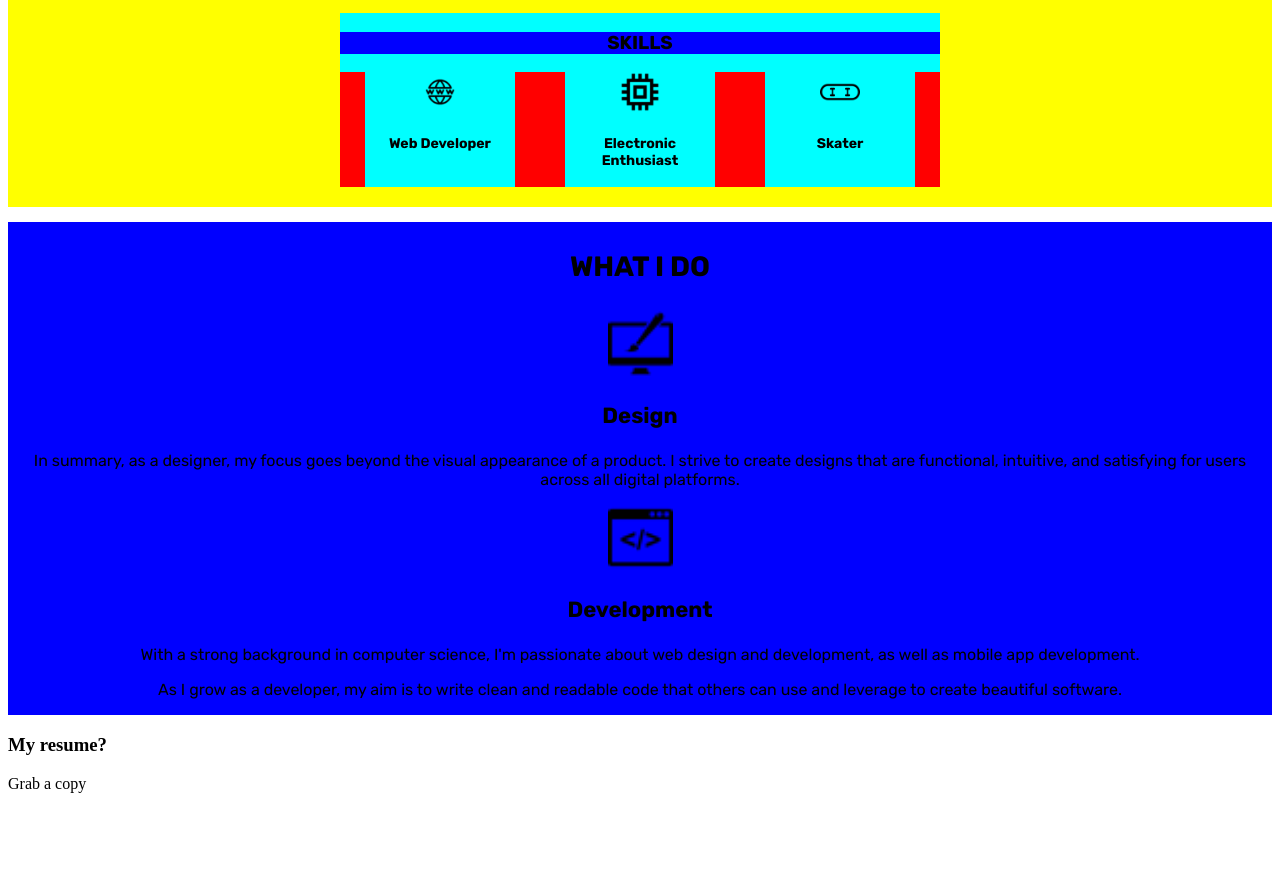
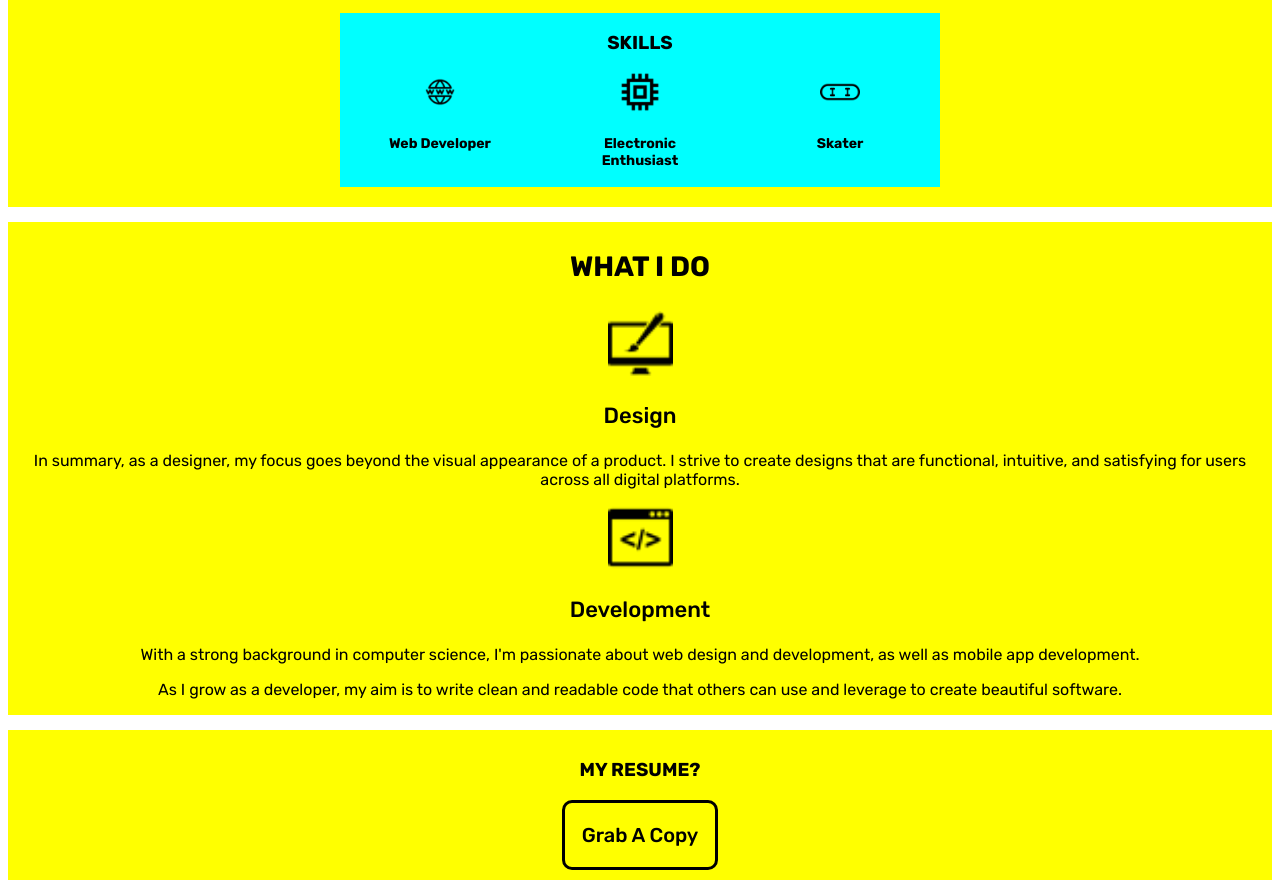
Before and after one commit to LozaJuan/portfolio-v1, a website: page index.html in a window 1280 px wide. Shown: the part 648-1536 px from the top of the page. Before the commit the page ends 1457 px from the top, so only its background shows below. Drawn offline with Linux system fonts and the light colour scheme.

Commit message:
update-3.1

```diff
--- a/index.html
+++ b/index.html
@@ -71,10 +71,13 @@
         </div>
     </section>
     <section id="resume">
-        <h3 class="resume-title">My resume?</h3>
-        <div class="resume-button">
-            <p class="button-item">Grab a copy</p>
+        <div class="resume-container">
+            <h3 class="resume-title">My resume?</h3>
+            <div class="resume-button">
+                <p class="button-item">Grab a copy</p>
+            </div>
         </div>
+
     </section>
     <section id="proyects">
         <div></div>
--- a/scss/styles.scss
+++ b/scss/styles.scss
@@ -6,3 +6,5 @@
 @import "views/intro";
 @import "views/about";
 @import "views/services";
+@import "views/resume";
+@import "views/contact";
--- a/scss/views/_about.scss
+++ b/scss/views/_about.scss
@@ -26,19 +26,16 @@
         background-color: aqua;
         margin: 0 auto;
         .skills-title {
-            background-color: blue;
             width: 100%;
             font-family: $font-global;
             text-transform: uppercase;
         }
         .skills-cards {
-            background-color: red;
             display: flex;
             flex-wrap: wrap;
             margin: 0 auto;
             width: 100%;
             .skill-item {
-                background-color: aqua;
                 width: 25%;
                 margin: 0 auto;
                 .skill-icon {
--- /dev/null
+++ b/scss/views/_resume.scss
@@ -0,0 +1,20 @@
+.resume-container {
+    background-color: yellow;
+    text-align: center;
+    font-family: $font-global;
+    padding: 10px 0;
+    .resume-title {
+        text-transform: uppercase;
+    }
+    .resume-button {
+        margin: 0 auto;
+        width: 150px;
+        border-style: solid;
+        border-radius: 10px;
+        .button-item {
+            text-transform: capitalize;
+            font-size: 20px;
+            font-weight: $weight-3;
+        }
+    }
+}
--- a/scss/views/_services.scss
+++ b/scss/views/_services.scss
@@ -1,5 +1,5 @@
 .services-container {
-    background-color: blue;
+    background-color: yellow;
     display: flex;
     flex-direction: column;
     text-align: center;
@@ -16,6 +16,7 @@
         }
         .service-head {
             font-size: 22px;
+            font-weight: $weight-3;
         }
         .service-body {
             padding: 0 10px;
```
Also changed, not shown: css/styles.css, scss/views/_contact.scss (added), 1 other file.
